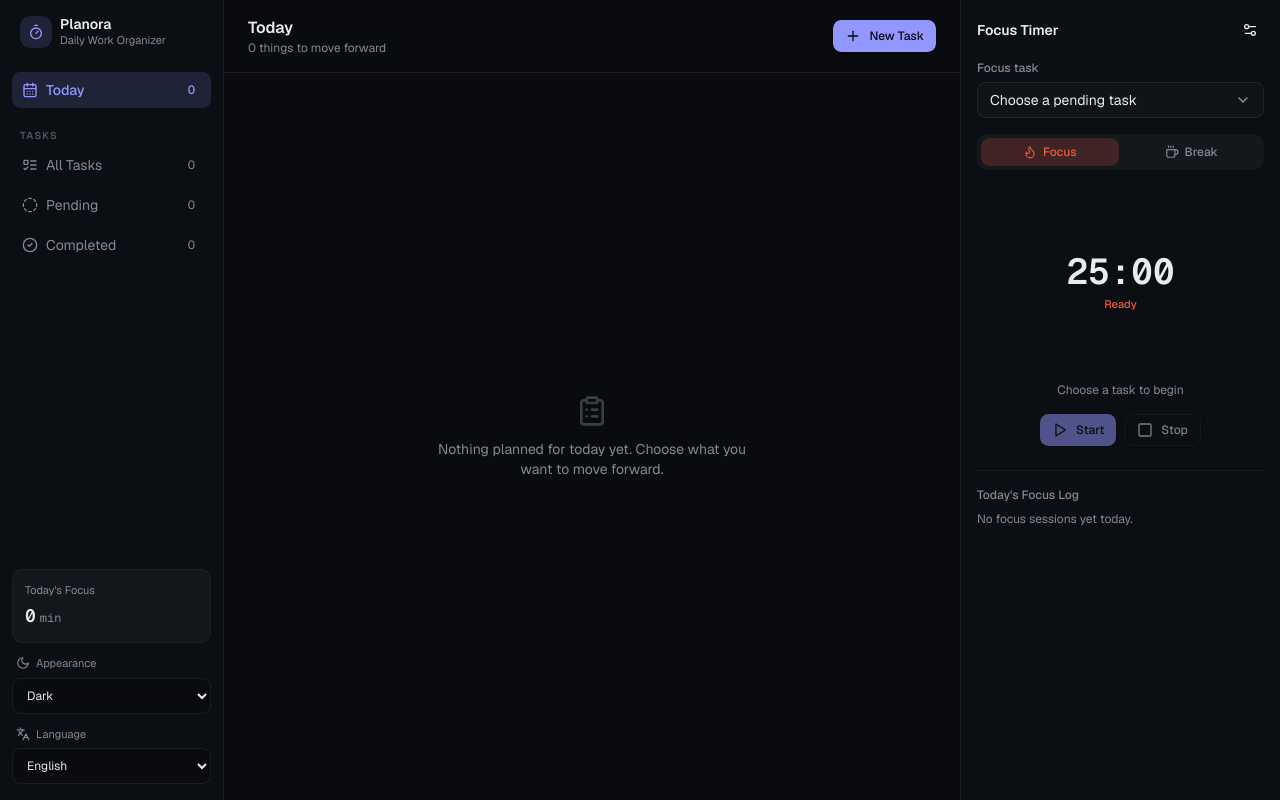
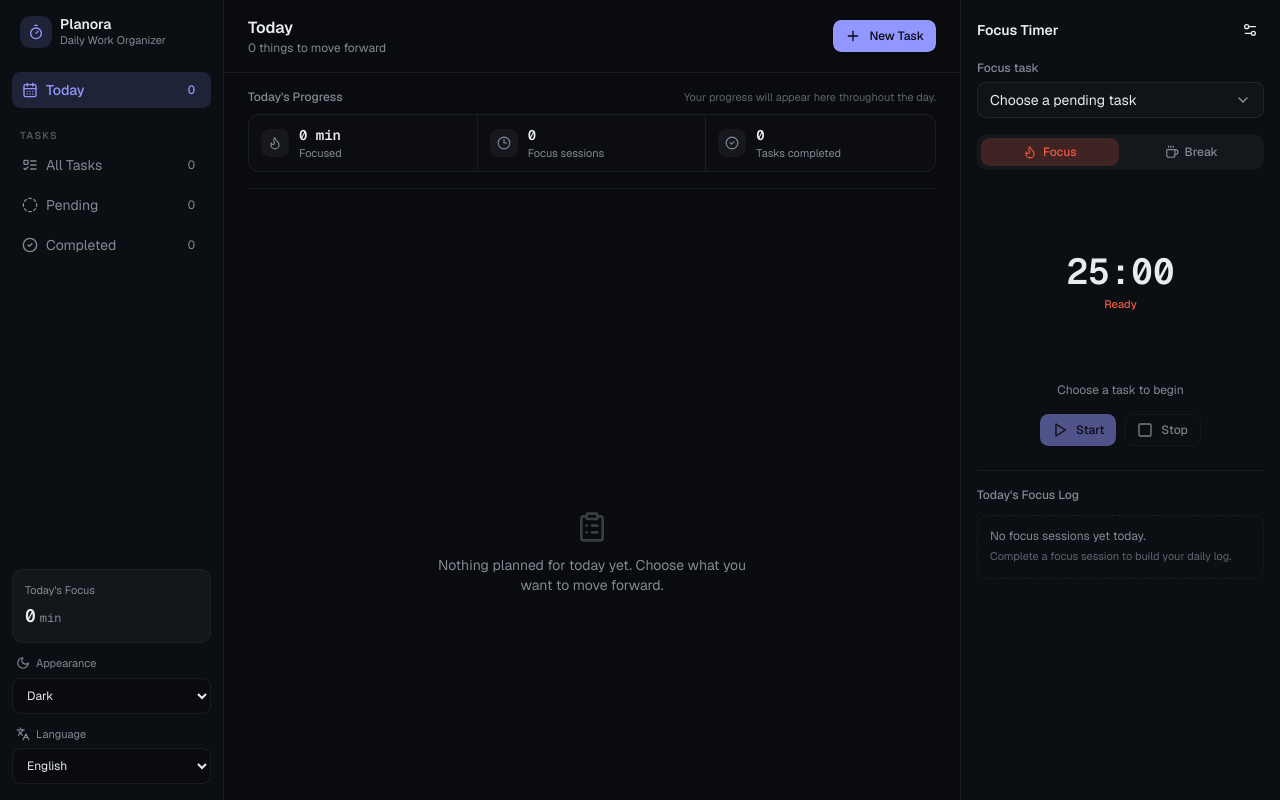
Before and after one commit to 1chen011/planora, a Next.js app: page / in a window 1280 px wide. Built offline with nearby package versions, Linux system fonts and the light colour scheme.

Commit message:
Reflect section included and connection set up with other feature

```diff
--- a/src/app/page.tsx
+++ b/src/app/page.tsx
@@ -15,6 +15,21 @@ import { usePomodoro } from "@/hooks/use-pomodoro";
 import { useLanguage } from "@/i18n/language-context";
 
 import type { Task, TaskFilter } from "@/types/task";
+
+function isToday(iso: string | null) {
+  if (!iso) {
+    return false;
+  }
+
+  const date = new Date(iso);
+  const today = new Date();
+
+  return (
+    date.getFullYear() === today.getFullYear() &&
+    date.getMonth() === today.getMonth() &&
+    date.getDate() === today.getDate()
+  );
+}
 
 export default function Home() {
   const { t } = useLanguage();
@@ -110,11 +125,20 @@ export default function Home() {
 
   const activeTasks = tasks.filter((task) => !task.completed);
 
+  const todayFocusSessions = pomodoro.todaySessions.filter(
+    (session) => session.phase === "focus",
+  );
+
   const todayFocusMinutes = Math.round(
-    pomodoro.todaySessions
-      .filter((session) => session.phase === "focus")
-      .reduce((sum, session) => sum + session.elapsedSeconds, 0) / 60,
+    todayFocusSessions.reduce(
+      (sum, session) => sum + session.elapsedSeconds,
+      0,
+    ) / 60,
   );
+
+  const todayCompletedTasks = tasks.filter((task) =>
+    isToday(task.completedAt),
+  ).length;
 
   if (!hydrated) {
     return (
@@ -145,6 +169,11 @@ export default function Home() {
           onToggleComplete={toggleComplete}
           onToggleToday={handleToggleToday}
           onSelectForTimer={pomodoro.selectTask}
+          todayProgress={{
+            focusMinutes: todayFocusMinutes,
+            focusSessions: todayFocusSessions.length,
+            completedTasks: todayCompletedTasks,
+          }}
         />
       </main>
 
--- a/src/components/pomodoro-timer.tsx
+++ b/src/components/pomodoro-timer.tsx
@@ -124,6 +124,16 @@ export function PomodoroTimer({
       remainingSeconds,
       phaseDurationSeconds,
     ]
+  );
+
+  const timelineSessions = useMemo(
+    () =>
+      [...todaySessions].sort(
+        (a, b) =>
+          new Date(a.startedAt).getTime() -
+          new Date(b.startedAt).getTime(),
+      ),
+    [todaySessions],
   );
 
   const phaseColor =
@@ -476,72 +486,82 @@ export function PomodoroTimer({
       <Separator />
 
       <div className="flex-1">
-        <p className="mb-2 text-xs font-medium text-muted-foreground">
+        <div className="mb-3">
+          <p className="text-xs font-medium text-muted-foreground">
             {t.pomodoro.todayLog}
           </p>
+        </div>
 
-        {todaySessions.length ===
-        0 ? (
+        {timelineSessions.length === 0 ? (
+          <div className="rounded-lg border border-dashed border-border px-3 py-3">
             <p className="text-xs text-muted-foreground">
-            {
-              t.pomodoro
-                .noRecords
-            }
+              {t.pomodoro.noRecords}
             </p>
+
+            <p className="mt-1 text-[11px] leading-relaxed text-muted-foreground/70">
+              {t.pomodoro.noRecordsHint}
+            </p>
+          </div>
         ) : (
-          <ul className="flex flex-col gap-2">
-            {todaySessions.map(
-              (session) => (
+          <ol className="space-y-0">
+            {timelineSessions.map((session, index) => (
               <li
                 key={session.id}
-                  className="flex items-center justify-between rounded-md border border-border bg-secondary/20 px-2.5 py-1.5 text-xs"
+                className="grid grid-cols-[60px_1fr] gap-3 text-xs"
               >
+                <time
+                  dateTime={session.startedAt}
+                  className="pt-0.5 font-mono text-[10px] tabular-nums text-muted-foreground"
+                >
+                  {formatTime(session.startedAt, language)}
+                </time>
+
+                <div
+                  className={cn(
+                    "relative pb-4 pl-4",
+                    index !== timelineSessions.length - 1 &&
+                      "before:absolute before:left-[3px] before:top-3 before:h-[calc(100%-4px)] before:w-px before:bg-border",
+                  )}
+                >
+                  <span
+                    className={cn(
+                      "absolute left-0 top-1 size-[7px] rounded-full ring-2 ring-background",
+                      session.phase === "focus" ? "bg-focus" : "bg-rest",
+                    )}
+                  />
+
                   <div className="min-w-0">
-                    <p className="truncate font-medium">
-                      {
-                        session.taskTitle
-                      }
+                    <div className="flex items-start justify-between gap-2">
+                      <p className="min-w-0 truncate font-medium">
+                        {session.taskTitle}
                       </p>
 
-                    <p className="text-[11px] text-muted-foreground">
-                      {formatTime(
-                        session.startedAt,
-                        language
-                      )}{" "}
-                      ·{" "}
-                      {session.phase ===
-                      "focus"
-                        ? t.pomodoro
-                            .focus
-                        : t.pomodoro
-                            .break}
+                      <span
+                        className={cn(
+                          "shrink-0 font-mono text-[11px] tabular-nums",
+                          session.phase === "focus"
+                            ? "text-focus"
+                            : "text-rest",
+                        )}
+                      >
+                        {Math.round(session.elapsedSeconds / 60)}{" "}
+                        {language === "zh" ? "分" : "min"}
+                      </span>
+                    </div>
+
+                    <p className="mt-0.5 text-[11px] text-muted-foreground">
+                      {session.phase === "focus"
+                        ? t.pomodoro.focus
+                        : t.pomodoro.break}
 
                       {!session.completedFully &&
                         ` · ${t.pomodoro.endedEarly}`}
                     </p>
                   </div>
-
-                  <span
-                    className={cn(
-                      "shrink-0 font-mono tabular-nums",
-                      session.phase ===
-                        "focus"
-                        ? "text-focus"
-                        : "text-rest"
-                    )}
-                  >
-                    {Math.round(
-                      session.elapsedSeconds /
-                        60
-                    )}{" "}
-                    {language === "zh"
-                      ? "分"
-                      : "min"}
-                  </span>
+                </div>
               </li>
-              )
-            )}
-          </ul>
+            ))}
+          </ol>
         )}
       </div>
     </aside>
--- a/src/components/task-list.tsx
+++ b/src/components/task-list.tsx
@@ -5,6 +5,7 @@ import { ClipboardList, Plus } from "lucide-react";
 import { Button } from "@/components/ui/button";
 
 import { TaskCard } from "@/components/task-card";
+import { TodayProgress, type TodayProgressSummary } from "@/components/today-progress";
 
 import { useLanguage } from "@/i18n/language-context";
 
@@ -21,6 +22,7 @@ export function TaskList({
   onToggleComplete,
   onToggleToday,
   onSelectForTimer,
+  todayProgress,
 }: {
   filter: TaskFilter;
 
@@ -41,6 +43,8 @@ export function TaskList({
   onToggleToday: (task: Task) => void;
 
   onSelectForTimer: (id: string) => void;
+
+  todayProgress: TodayProgressSummary;
 }) {
   const { t } = useLanguage();
 
@@ -87,6 +91,8 @@ export function TaskList({
       </div>
 
       <div className="flex-1 overflow-y-auto scrollbar-thin px-6 py-4">
+        {filter === "today" && <TodayProgress {...todayProgress} />}
+
         {tasks.length === 0 ? (
           <div className="flex h-full flex-col items-center justify-center gap-3 text-center text-muted-foreground">
             <ClipboardList className="size-8 opacity-40" />
--- /dev/null
+++ b/src/components/today-progress.tsx
@@ -0,0 +1,76 @@
+"use client";
+
+import { CheckCircle2, Clock3, Flame } from "lucide-react";
+
+import { useLanguage } from "@/i18n/language-context";
+
+export type TodayProgressSummary = {
+  focusMinutes: number;
+  focusSessions: number;
+  completedTasks: number;
+};
+
+export function TodayProgress({
+  focusMinutes,
+  focusSessions,
+  completedTasks,
+}: TodayProgressSummary) {
+  const { t } = useLanguage();
+
+  const hasProgress =
+    focusMinutes > 0 || focusSessions > 0 || completedTasks > 0;
+
+  const items = [
+    {
+      label: t.progress.focused,
+      value: `${focusMinutes} ${t.sidebar.minutesShort}`,
+      icon: Flame,
+    },
+    {
+      label: t.progress.sessions,
+      value: focusSessions.toString(),
+      icon: Clock3,
+    },
+    {
+      label: t.progress.completed,
+      value: completedTasks.toString(),
+      icon: CheckCircle2,
+    },
+  ];
+
+  return (
+    <section className="mb-4 border-b border-border pb-4">
+      <div className="mb-2 flex items-center justify-between">
+        <h2 className="text-xs font-medium text-muted-foreground">
+          {t.progress.title}
+        </h2>
+
+        {!hasProgress && (
+          <p className="max-w-sm text-right text-[11px] text-muted-foreground/70">
+            {t.progress.noProgress}
+          </p>
+        )}
+      </div>
+
+      <div className="grid grid-cols-3 divide-x divide-border rounded-lg border border-border bg-card/30">
+        {items.map(({ label, value, icon: Icon }) => (
+          <div key={label} className="flex items-center gap-2.5 px-3 py-2.5">
+            <div className="flex size-7 shrink-0 items-center justify-center rounded-md bg-secondary/50 text-muted-foreground">
+              <Icon className="size-3.5" />
+            </div>
+
+            <div className="min-w-0">
+              <p className="font-mono text-sm font-semibold tabular-nums">
+                {value}
+              </p>
+
+              <p className="truncate text-[11px] text-muted-foreground">
+                {label}
+              </p>
+            </div>
+          </div>
+        ))}
+      </div>
+    </section>
+  );
+}
--- a/src/hooks/use-tasks.ts
+++ b/src/hooks/use-tasks.ts
@@ -21,6 +21,9 @@ function normalizeTask(task: Task): Task {
     ...task,
 
     plannedDate: typeof task.plannedDate === "string" ? task.plannedDate : "",
+
+    completedAt:
+      typeof task.completedAt === "string" ? task.completedAt : null,
   };
 }
 
@@ -59,6 +62,8 @@ export function useTasks() {
 
         completed: false,
 
+        completedAt: null,
+
         createdAt: new Date().toISOString(),
 
         plannedDate: options?.addToToday ? getLocalDateKey() : "",
@@ -90,14 +95,19 @@ export function useTasks() {
 
   const toggleComplete = useCallback((id: string) => {
     setTasks((prev) =>
-      prev.map((task) =>
-        task.id === id
-          ? {
-              ...task,
-              completed: !task.completed,
-            }
-          : task,
-      ),
+      prev.map((task) => {
+        if (task.id !== id) {
+          return task;
+        }
+
+        const nextCompleted = !task.completed;
+
+        return {
+          ...task,
+          completed: nextCompleted,
+          completedAt: nextCompleted ? new Date().toISOString() : null,
+        };
+      }),
     );
   }, []);
 
--- a/src/i18n/translation.ts
+++ b/src/i18n/translation.ts
@@ -138,6 +138,7 @@ export const translations = {
 
       todayLog: "Today's Focus Log",
       noRecords: "No focus sessions yet today.",
+      noRecordsHint: "Complete a focus session to build your daily log.",
       endedEarly: "Stopped early",
 
       chooseTaskWarning: "Choose a task before starting.",
@@ -161,7 +162,7 @@ export const translations = {
       completed: "Tasks completed",
 
       noProgress:
-        "Start with one task. Your work will become visible here as the day moves forward.",
+        "Your progress will appear here throughout the day.",
     },
 
     toast: {
@@ -321,6 +322,8 @@ export const translations = {
 
       noRecords: "今天还没有专注记录。",
 
+      noRecordsHint: "完成一次专注后，你今天的投入会记录在这里。",
+
       endedEarly: "提前结束",
 
       chooseTaskWarning: "请先选择一条任务。",
--- a/src/types/task.ts
+++ b/src/types/task.ts
@@ -12,6 +12,8 @@ export type Task = {
   priority: Priority;
 
   completed: boolean;
+
+  completedAt: string | null;
 
   createdAt: string;
 
```
Lines whose indentation alone changed are shown as unchanged.
